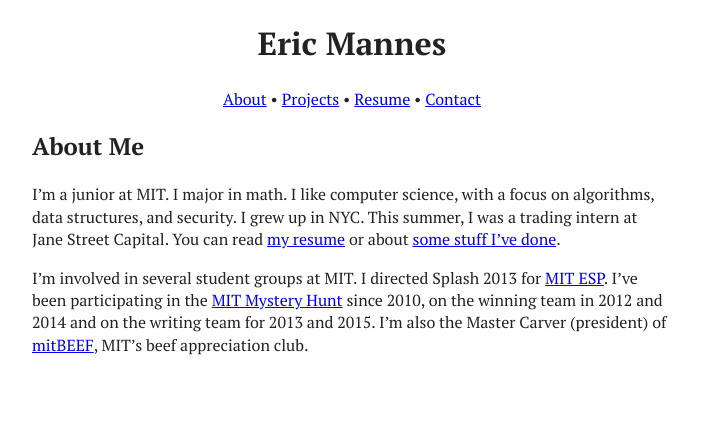
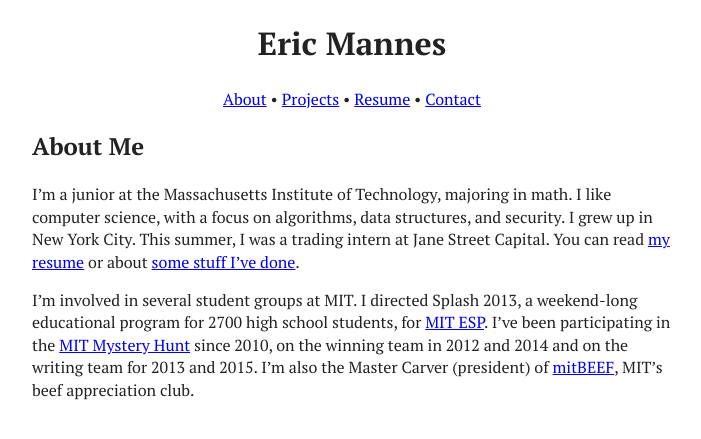
Before and after one commit to emannes/emannes.github.io, a Jekyll site: the page built from index.md, in a window 1280 px wide. Shown: the top 439 px of the page, without its empty margins (288-989 px from the left). Built offline with Jekyll 4.4.1, drawn with Linux system fonts in a browser that asks for light colours; nearby versions of some CDN libraries.

Commit message:
some updates

```diff
--- a/index.md
+++ b/index.md
@@ -6,6 +6,6 @@ permalink: /
 
 ## About Me ##
 
-I'm a junior at MIT. I major in math.  I like computer science, with a focus on algorithms, data structures, and security. I grew up in NYC. This summer, I was a trading intern at Jane Street Capital. You can read [my resume](/files/resume.pdf) or about [some stuff I've done](/projects/).
+I'm a junior at the Massachusetts Institute of Technology, majoring in math.  I like computer science, with a focus on algorithms, data structures, and security. I grew up in New York City. This summer, I was a trading intern at Jane Street Capital. You can read [my resume](/files/resume.pdf) or about [some stuff I've done](/projects/).
 
-I'm involved in several student groups at MIT. I directed Splash 2013 for [MIT ESP](http://esp.mit.edu/). I've been participating in the [MIT Mystery Hunt](http://web.mit.edu/puzzle/www/) since 2010, on the winning team in 2012 and 2014 and on the writing team for 2013 and 2015. I'm also the Master Carver (president) of [mitBEEF](http://web.mit.edu/mitbeef/), MIT's beef appreciation club.
+I'm involved in several student groups at MIT. I directed Splash 2013, a weekend-long educational program for 2700 high school students, for [MIT ESP](http://esp.mit.edu/). I've been participating in the [MIT Mystery Hunt](http://web.mit.edu/puzzle/www/) since 2010, on the winning team in 2012 and 2014 and on the writing team for 2013 and 2015. I'm also the Master Carver (president) of [mitBEEF](http://web.mit.edu/mitbeef/), MIT's beef appreciation club.
```
Also changed, not shown: 1 other file.
